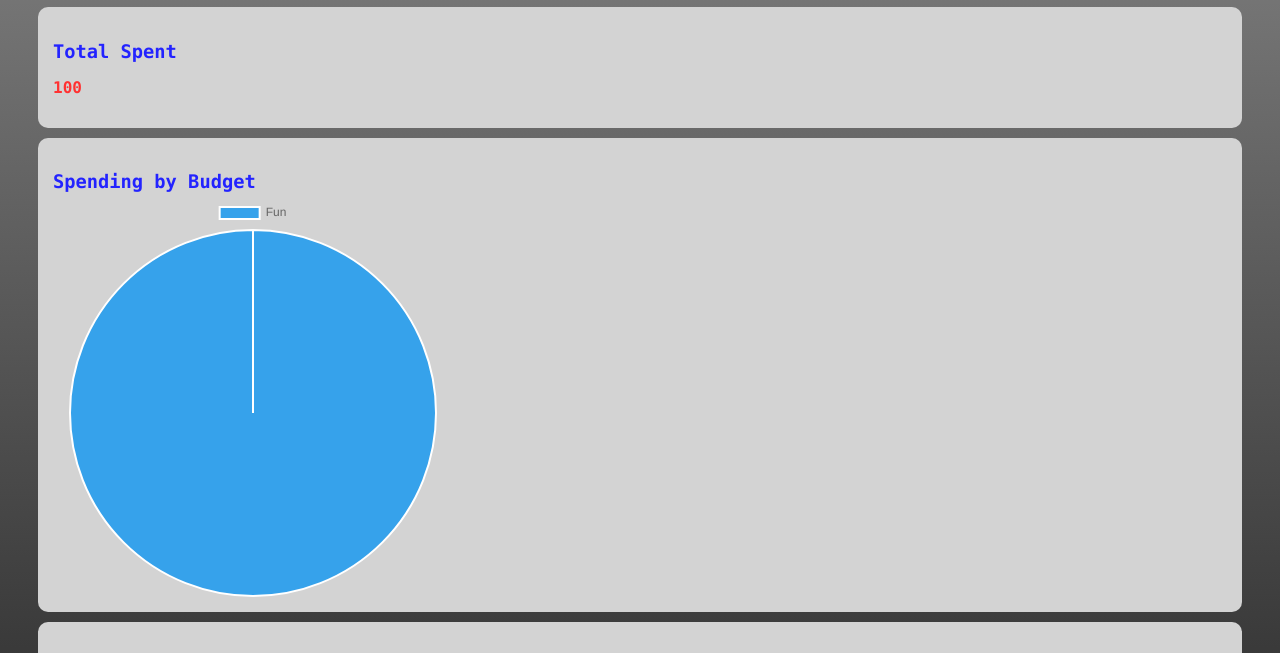
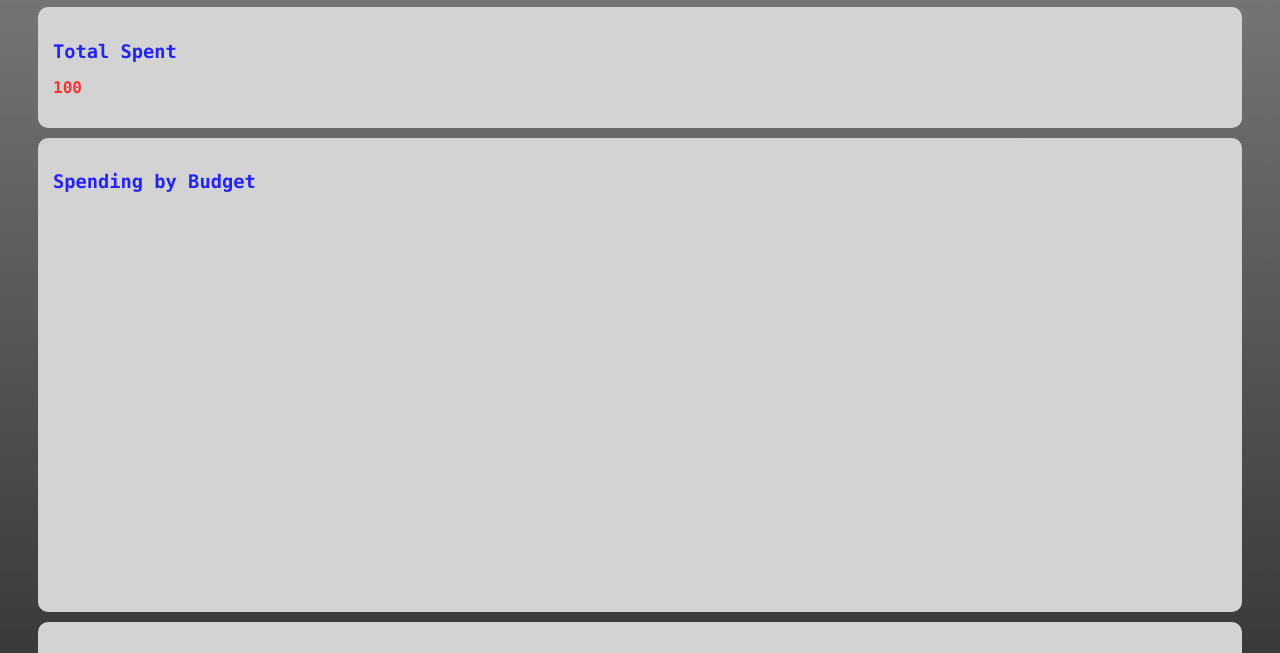
Before and after one commit to gyaka06/expense-dashboard, a plain HTML site: page index.html in a window 1280 px wide. Shown: the part 132-785 px from the top of the page. Drawn offline with nearby package versions, Linux system fonts and the light colour scheme.

Commit message:
Update index.html

```diff
--- a/index.html
+++ b/index.html
@@ -195,7 +195,7 @@ function updateDashboard(year, month) {
 
             allCategories[e.Budget] += e.Amount;
 
-            if (e.Amount > 0 && (!e.Note || !e.Note.toLowerCase().includes("átvezetés"))) {
+            if (e.Amount > 0 && e.IsAllocation === false ) {
                 if (!categories[e.Budget]) {
                     categories[e.Budget] = 0;
                 }
```
